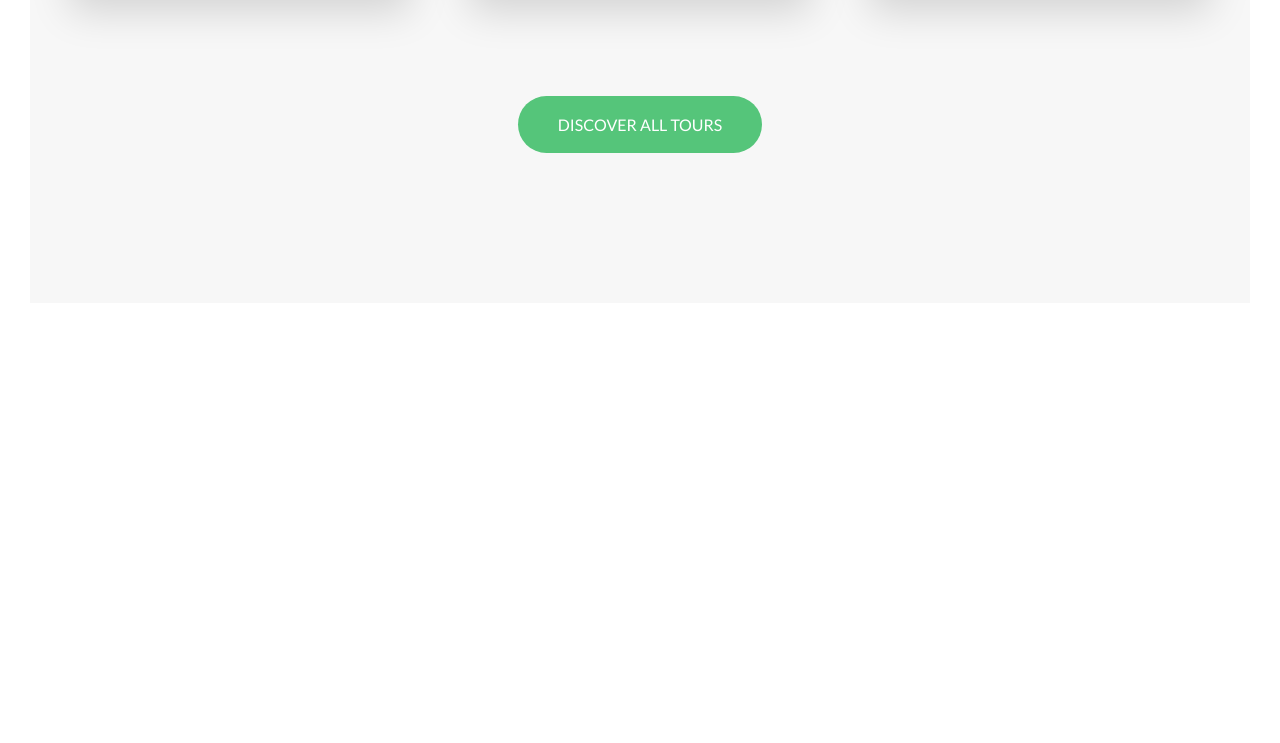
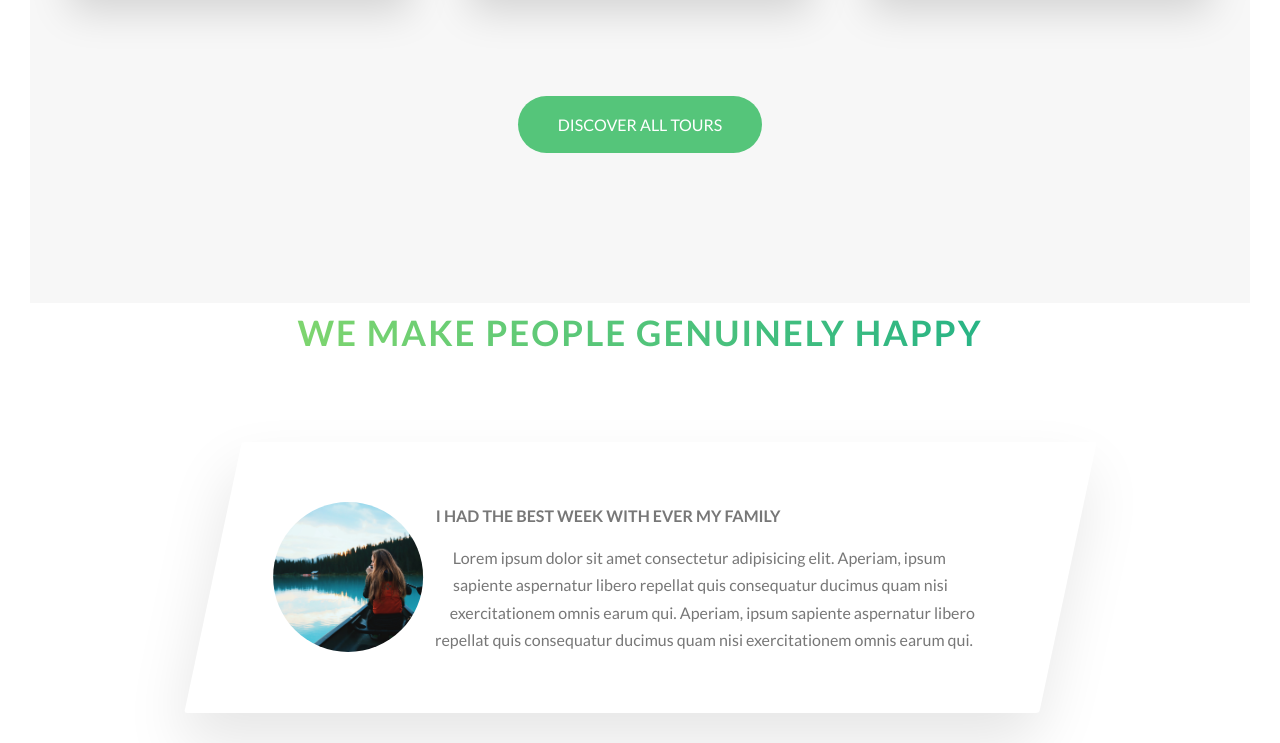
Before and after one commit to nitinporwal/Natours, a website: page index.html in a window 1280 px wide. Shown: the part 3098-3841 px from the top of the page. Before the commit the page ends 3431 px from the top, so only its background shows below. Drawn offline with Linux system fonts and the light colour scheme.

Commit message:
add story component layout

```diff
--- a/index.html
+++ b/index.html
@@ -207,6 +207,28 @@
         </div>
       </section>
     </main>
+    <section class="section-stories">
+      <div class="u-center-text u-margin-bottom-big">
+        <h2 class="heading-secondary">
+          We make people genuinely happy
+        </h2>
+      </div>
+      <div class="row">
+        <div class="story">
+          <figure class="story__shape">
+            <img src="img/nat-8.jpg" alt="Person on a tour" class="story__img">
+          </figure>
+          <div class="story__text">
+            <h3 class="heading-tertiary u-margin-bottom-small">
+              I had the best week with ever my family
+            </h3>
+            <p class="paragraph">
+              Lorem ipsum dolor sit amet consectetur adipisicing elit. Aperiam, ipsum sapiente aspernatur libero repellat quis consequatur ducimus quam nisi exercitationem omnis earum qui. Aperiam, ipsum sapiente aspernatur libero repellat quis consequatur ducimus quam nisi exercitationem omnis earum qui.
+            </p>
+          </div>
+        </div>
+      </div>
+    </section>
   <!--
     <section class="grid-test">
       <div class="row">
--- /dev/null
+++ b/sass/components/_story.scss
@@ -0,0 +1,29 @@
+.story {
+  width: 75%;
+  margin: 0 auto;
+  padding: 6rem;
+  box-shadow: 0 3rem 6rem rgba($color-black, 0.1);
+  border-radius: 3px;
+  background-color: $color-white;
+  padding-left: 9rem;
+  transform: skewX(-12deg);
+
+  &__shape {
+    width: 15rem;
+    height: 15rem;
+    float: left;
+    -webkit-shape-outside: circle(50% at 50% 50%);
+    shape-outside: circle(50% at 50% 50%);
+    -webkit-clip-path: circle(50% at 50% 50%);
+    clip-path: circle(50% at 50% 50%);
+    transform: translateX(-3rem) skewX(12deg);
+  }
+
+  &__img {
+    height: 100%;
+  }
+
+  &__text {
+    transform: skewX(12deg);
+  }
+}
--- a/sass/main.scss
+++ b/sass/main.scss
@@ -11,6 +11,7 @@
 @import 'components/composition';
 @import 'components/feature-box';
 @import 'components/card';
+@import 'components/story';
 
 @import 'layout/header';
 @import 'layout/grid';
```
Also changed, not shown: css/style.css, 1 other file.
